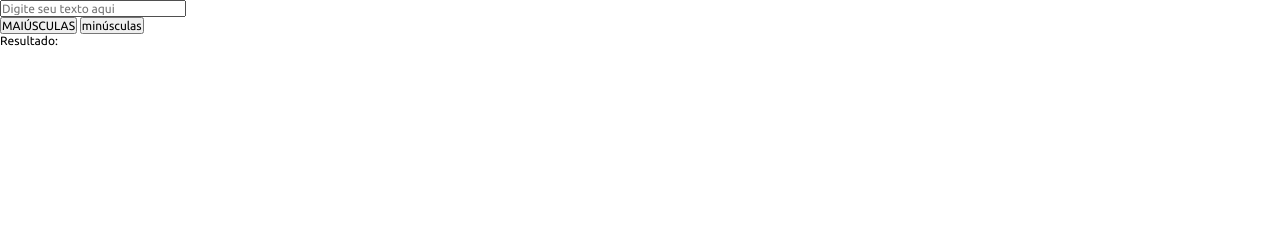
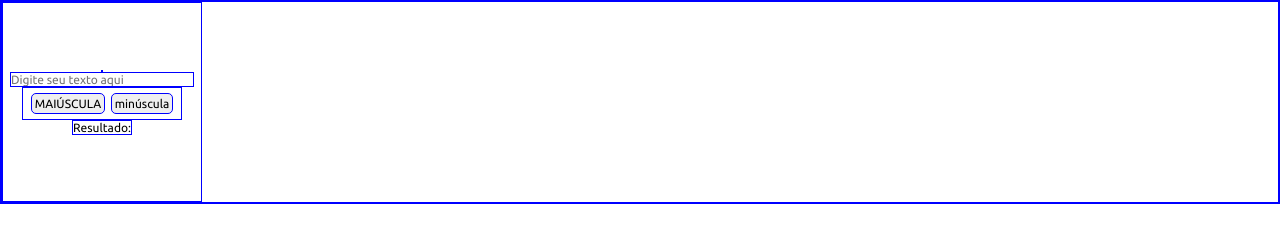
Before and after one commit to MaduSales/ext_transformetextos, a browser extension: page index.html in a window 1280 px wide. Drawn offline with Linux system fonts and the light colour scheme.

Commit message:
UPDATE: Configuração base do CSS

```diff
--- a/index.html
+++ b/index.html
@@ -15,9 +15,9 @@
         <header class="cabecalho"></header> <!---Conteúdo alunos-->
         <input type="text" name="text" id="input-text" class="input-text" maxlength="500" placeholder="Digite seu texto aqui" required>
 
-        <div class="container-botoes">
-            <button>MAIÚSCULAS</button>
-            <button>minúsculas</button>
+        <div class="container-button">
+            <button type="button" class="btn" id="btnMaiuscula">MAIÚSCULA</button>
+            <button type="button" class="btn" id="btnMinuscula">minúscula</button>
         </div>
 
         <div name="result" id="result" class="result">Resultado:</div>
--- a/style.css
+++ b/style.css
@@ -6,4 +6,42 @@
     /* Chamando a Fonte */
     font-family: "Ubuntu", sans-serif;
     font-size: 12px;
+
+    /* Bordas View */
+    border: solid 1px blue;
 }
+
+/* Layout App */
+.container-pai{
+    width: 200px;
+    height: 200px;
+
+    /* FlexBox */
+    display: flex;
+    flex-direction: column;
+    justify-content: center;
+    align-items: center;
+}
+
+/* Configurações dos Botões */
+.container-button{
+    width: 160px;
+    padding: 5px;
+    /* gap: 3px; */
+
+    /* FlexBox */
+    display: flex;
+    justify-content: space-around;
+}
+
+.btn{
+    cursor: pointer;
+    /* width: 77px; */
+    padding: 3px;
+    border-radius: 5px;
+}
+
+/* Desafio */
+/* Cabeçalho */
+/* Resultado */
+/* Rodapé */
```
